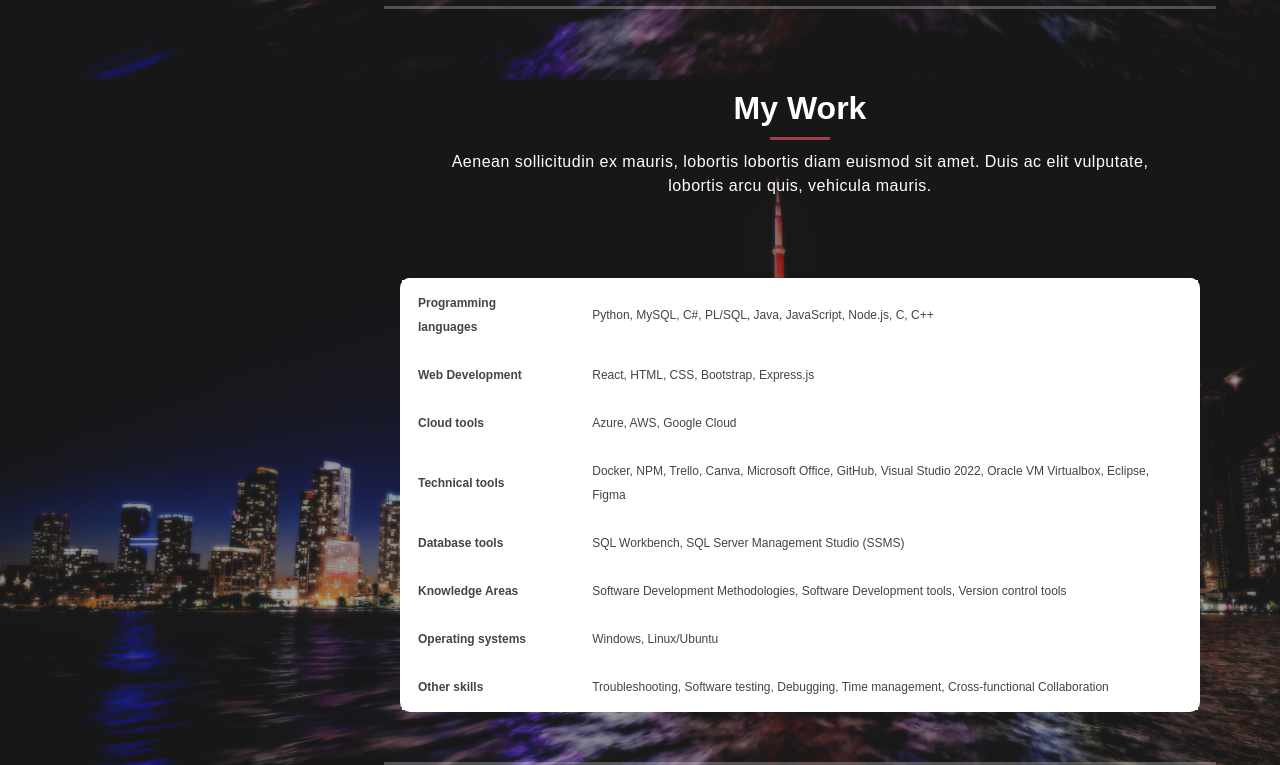
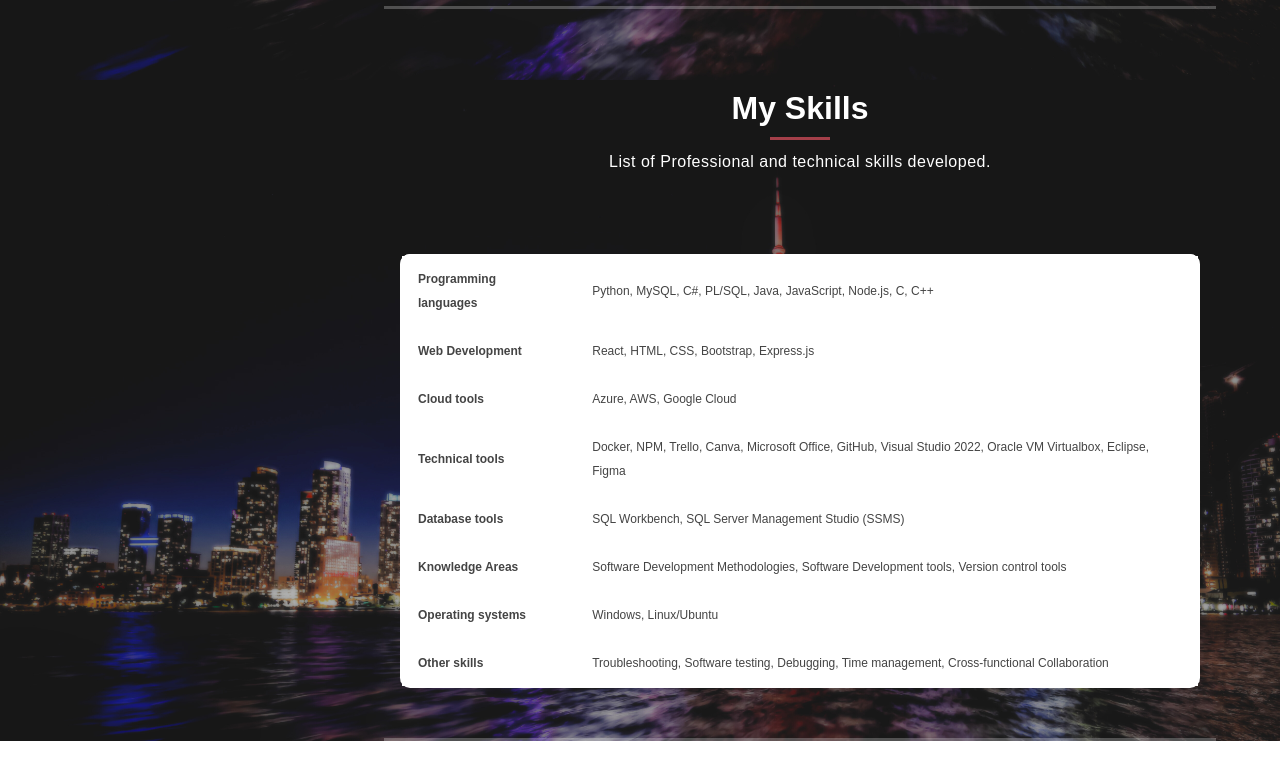
Before and after one commit to jignapraj/Portfolio, a plain HTML site: page index.html in a window 1280 px wide. Shown: the part 1520-2285 px from the top of the page. After the commit the page ends 2261 px from the top, so only its background shows below. Drawn offline with Linux system fonts and the light colour scheme.

Commit message:
index updated

```diff
--- a/index.html
+++ b/index.html
@@ -119,12 +119,10 @@
 
       <section class="section my-work" data-section="section3">
         <div class="section-heading">
-          <h2>My Work</h2>
+          <h2>My Skills</h2>
           <div class="line-dec"></div>
           <span>
-            Aenean sollicitudin ex mauris, lobortis lobortis diam euismod sit
-            amet. Duis ac elit vulputate, lobortis arcu quis, vehicula
-            mauris.
+            List of Professional and technical skills developed.
           </span>
           </div>
           <div>
```
